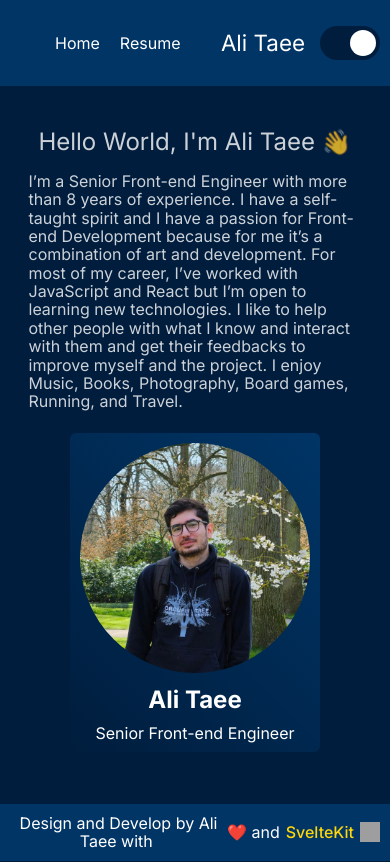
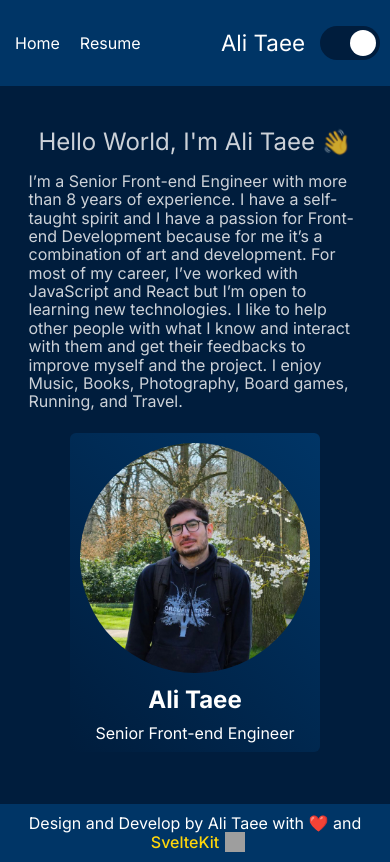
Before and after one commit to AliTaee/Portfolio, a SvelteKit app: page / in a window 390 px wide. Built offline with nearby package versions, Linux system fonts and the light colour scheme; grey boxes are pictures that could not be loaded.

Commit message:
fix responsive bugs in footer and header

```diff
--- a/src/components/layout/Footer.svelte
+++ b/src/components/layout/Footer.svelte
@@ -1,12 +1,12 @@
 <script>
-  import { me } from "../../resume-source.ts";
-  import Emoji from "../emoji/Emoji.svelte";
+	import { me } from '../../resume-source.ts'
+	import Emoji from '../emoji/Emoji.svelte'
 
-  const { name } = me;
+	const { name } = me
 </script>
 
 <footer class="footer">
-  <div class="container flex-center">
+	<div class="container flex-center flex-wrap">
 		Design and Develop by {name} with&nbsp;<Emoji emoji="❤️" label="love" />&nbsp;and
 		<a
 			class="footer__sveltekit flex-center"
--- a/src/components/layout/Header.svelte
+++ b/src/components/layout/Header.svelte
@@ -1,9 +1,9 @@
 <script>
-  import { me } from "../../resume-source";
-  import { routes } from "../../routes/routes";
-  import NightTheme from "../night-theme/NightTheme.svelte";
+	import { me } from '../../resume-source'
+	import { routes } from '../../routes/routes'
+	import NightTheme from '../night-theme/NightTheme.svelte'
 
-  const { name } = me;
+	const { name } = me
 </script>
 
 <header class="header">
@@ -65,6 +65,7 @@
 				list-style: none;
 				display: flex;
 				margin: 0;
+				padding: 0;
 			}
 			&__item {
 				text-transform: capitalize;
--- a/src/lib/styles/_utility.scss
+++ b/src/lib/styles/_utility.scss
@@ -14,6 +14,10 @@
 
 .flex {
 	display: flex;
+}
+
+.flex-wrap {
+	flex-wrap: wrap;
 }
 
 .row-reverse {
```
Lines whose indentation alone changed are shown as unchanged.
